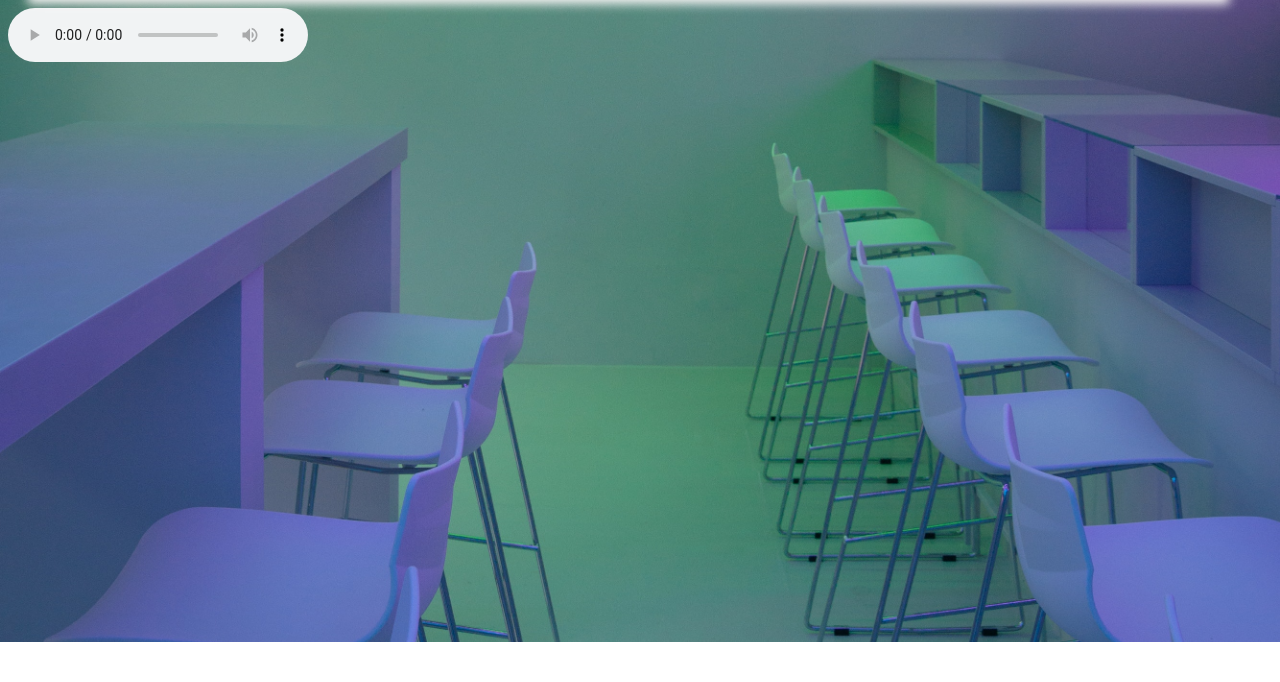
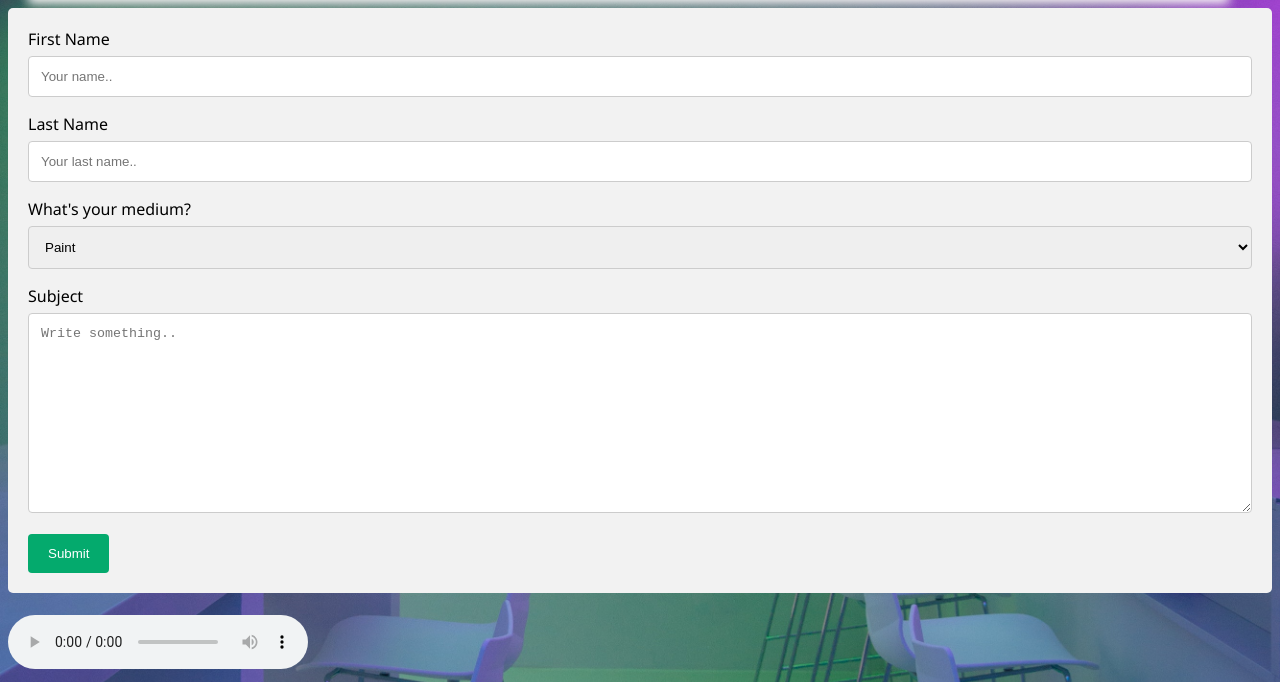
Before and after one commit to ashleyeli/final-project, a plain HTML site: page contact.html in a window 1280 px wide. Shown: the part 158-840 px from the top of the page. Before the commit the page ends 800 px from the top, so only its background shows below. Drawn offline with Linux system fonts and the light colour scheme.

Commit message:
contact form

```diff
--- a/contact.html
+++ b/contact.html
@@ -14,6 +14,31 @@
         <a href="about.html"> About </a>
         <a href="contact.html" class="active"> Contact </a>
    </nav>
+   <div class="container">
+    <form action="action_page.php">
+
+      <label for="fname">First Name</label>
+      <input type="text" id="fname" name="firstname" placeholder="Your name..">
+
+      <label for="lname">Last Name</label>
+      <input type="text" id="lname" name="lastname" placeholder="Your last name..">
+      <label for="media">What's your medium?</label>
+    <select id="medium" name="medium">
+      <option value="paint">Paint</option>
+      <option value="ink">Ink</option>
+      <option value="drawing">Drawing</option>
+      <option value="digital art">Digital Art</option>
+      <option value="music"> Music</option>
+      <option value="multimedia">Multimedia</option>
+    </select>
+      <label for="subject">Subject</label>
+      <textarea id="subject" name="subject" placeholder="Write something.." style="height:200px"></textarea>
+
+      <input type="submit" value="Submit">
+
+    </form>
+  </div>
+  <br>
     <audio controls autoplay>
         <source src="css/img/theelevatorbossanova.mp3" type="audio.mp3">
         <source src="css/img/theelevatorbossanova.mp3" type="audio/mpeg">
--- a/css/style.css
+++ b/css/style.css
@@ -12,7 +12,7 @@ nav {
     margin: 10px;
     text-align: center;
     box-shadow: 10px 6px 10px #f9f6f6;
-    position: sticky;
+    /* position: sticky; */
     top: 40px;
     z-index: 1100;
 }
@@ -79,3 +79,35 @@ color: #07090F;
 clear: both;
 padding: 20px;
 }
+input[type=text], select, textarea
+{
+    width: 100%;
+    padding: 12px;
+    border: 1px solid #ccc;
+    border-radius: 4px;
+    box-sizing: border-box;
+    margin-top: 6px;
+    margin-bottom: 16px;
+    resize: vertical
+}
+/* Style the submit button with a specific background color etc */
+input[type=submit] {
+    background-color: #04AA6D;
+    color: white;
+    padding: 12px 20px;
+    border: none;
+    border-radius: 4px;
+    cursor: pointer;
+  }
+
+  /* When moving the mouse over the submit button, add a darker green color */
+  input[type=submit]:hover {
+    background-color: #45a049;
+  }
+
+  /* Add a background color and some padding around the form */
+  .container {
+    border-radius: 5px;
+    background-color: #f2f2f2;
+    padding: 20px;
+  }
```
